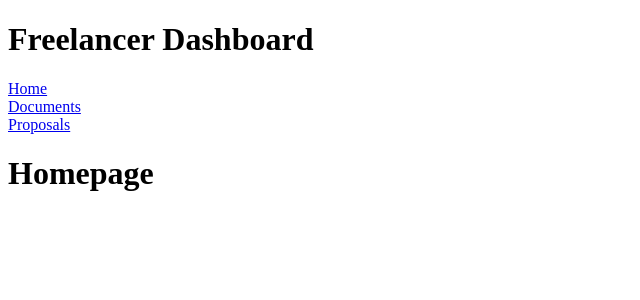
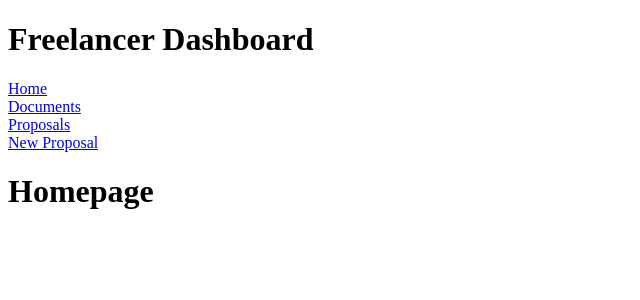
Before and after one commit to FredLC/freelancer-dashboard-angular, an Angular app: page /home in a window 1280 px wide. Shown: the top 300 px of the page, without its empty margins (0-640 px from the left). Built offline with nearby package versions, Linux system fonts and the light colour scheme.

Commit message:
Integrated proposal-new component

```diff
--- a/src/app/app-routing.module.ts
+++ b/src/app/app-routing.module.ts
@@ -3,12 +3,14 @@
 import { HomeComponent } from './homepage/homepage.component';
 import { DocumentsComponent } from './documents/documents.component';
 import { ProposalListComponent } from './proposal/proposal-list.component';
+import { ProposalNewComponent } from './proposal/proposal-new.component';
 
 const routes: Routes = [
 	{ path: '', redirectTo: '/home', pathMatch: 'full' },
 	{ path: 'home', component: HomeComponent },
 	{ path: 'documents', component: DocumentsComponent },
-	{ path: 'proposals', component: ProposalListComponent }
+	{ path: 'proposals', component: ProposalListComponent },
+	{ path: 'proposals/new', component: ProposalNewComponent }
 ];
 
 @NgModule({
--- a/src/app/app.component.html
+++ b/src/app/app.component.html
@@ -2,6 +2,7 @@
 
 <a routerLink="/home">Home</a><br>
 <a routerLink="/documents">Documents</a><br>
-<a routerLink="/proposals">Proposals</a>
+<a routerLink="/proposals">Proposals</a><br>
+<a routerLink="/proposals/new">New Proposal</a>
 
 <router-outlet></router-outlet>
--- a/src/app/app.module.ts
+++ b/src/app/app.module.ts
@@ -5,6 +5,7 @@
 import { HomeComponent } from './homepage/homepage.component';
 import { DocumentsComponent } from './documents/documents.component';
 import { ProposalListComponent } from './proposal/proposal-list.component';
+import { ProposalNewComponent } from './proposal/proposal-new.component';
 import { AppComponent } from './app.component';
 
 @NgModule({
@@ -12,7 +13,8 @@
     AppComponent,
     HomeComponent,
     DocumentsComponent,
-    ProposalListComponent
+    ProposalListComponent,
+    ProposalNewComponent
   ],
   imports: [
     BrowserModule,
--- /dev/null
+++ b/src/app/proposal/proposal-new.component.html
@@ -0,0 +1 @@
+<h1>Create New Proposal</h1>
--- /dev/null
+++ b/src/app/proposal/proposal-new.component.ts
@@ -0,0 +1,11 @@
+import { Component } from '@angular/core';
+import { Proposal } from './proposal';
+
+@Component({
+	selector: 'proposal-new',
+	templateUrl: './proposal-new.component.html'
+})
+
+export class ProposalNewComponent {
+	proposal = new Proposal;
+}
```
